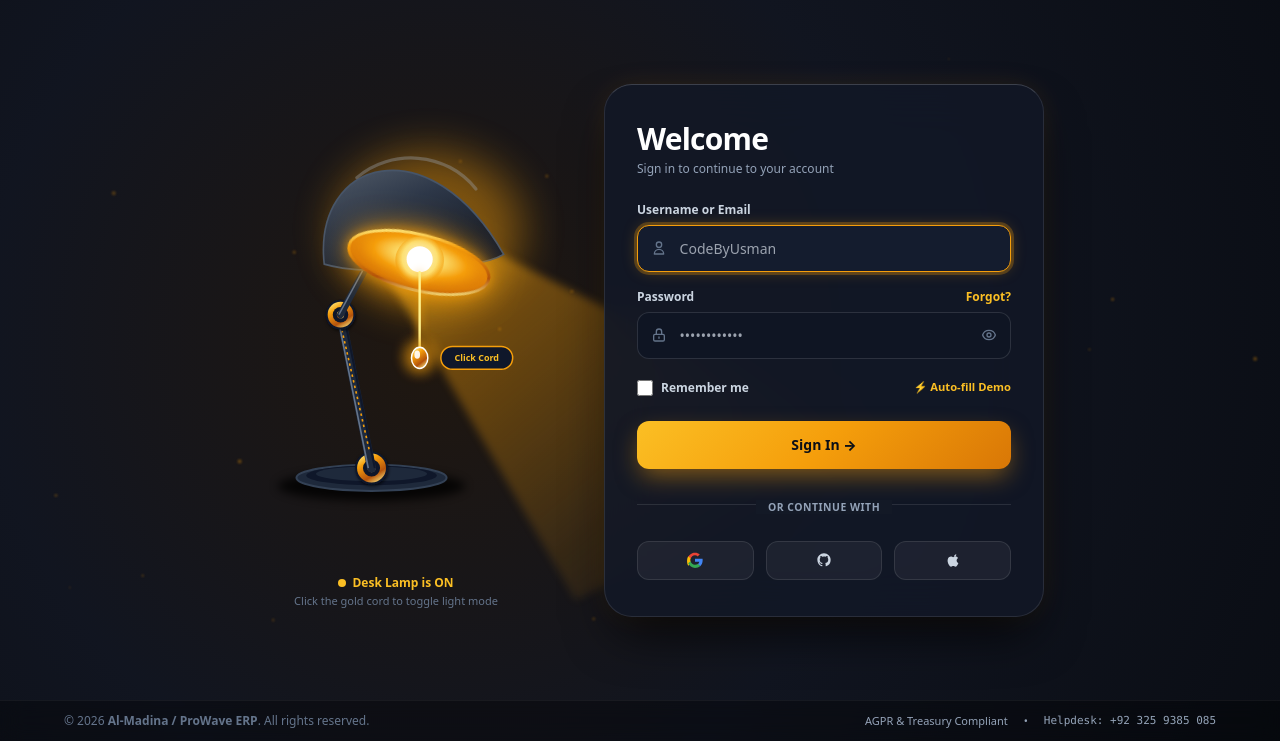
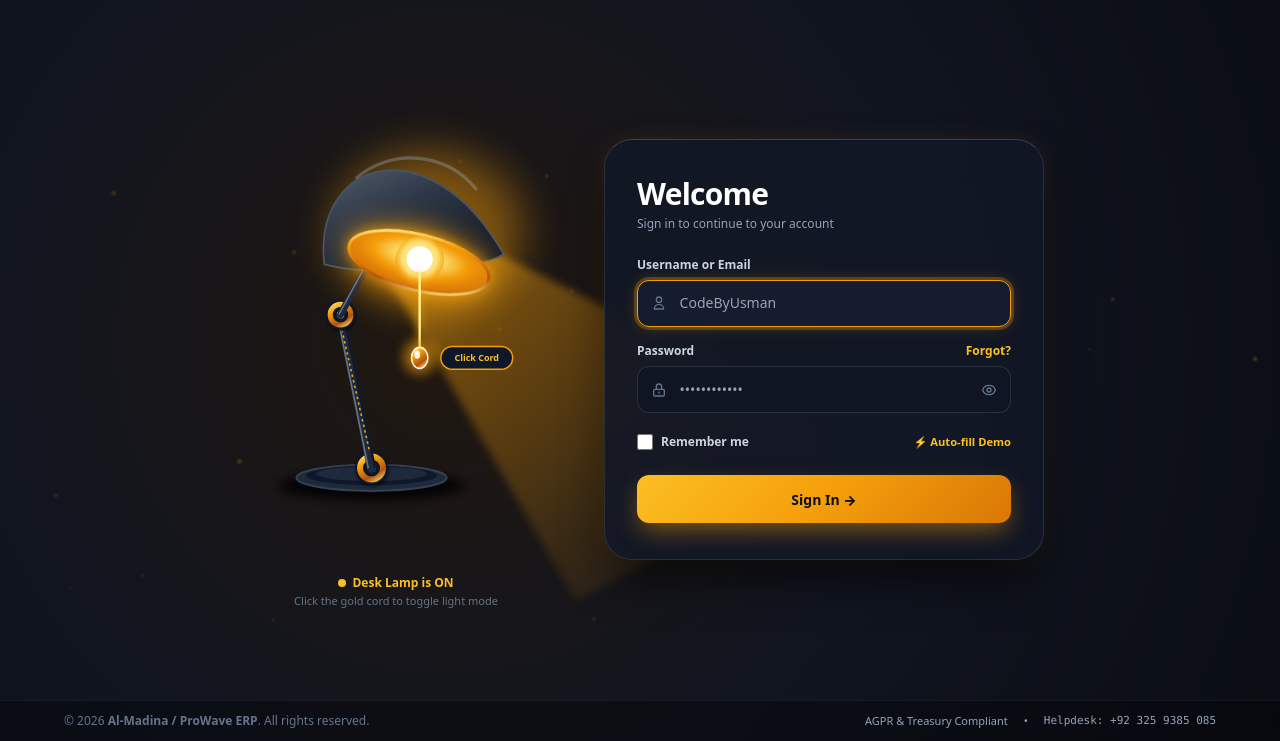
Before and after one commit to muhammadwaleed12236/tendermanagement, a Laravel app: page /login in a window 1280 px wide. Shown: the part 59-800 px from the top of the page. Run offline with Laravel 12, Linux system fonts and the light colour scheme; some libraries are stand-ins or nearby versions; some web fonts are replaced.

Commit message:
fix: remove or continue with social login buttons from login card

```diff
--- a/resources/views/auth/login.blade.php
+++ b/resources/views/auth/login.blade.php
@@ -114,49 +114,6 @@
                 <span>Sign In &rarr;</span>
             </button>
         </div>
-
-        <!-- Divider Strip -->
-        <div style="position: relative; text-align: center; margin: 0.5rem 0;">
-            <div style="position: absolute; inset: 0; display: flex; align-items: center;">
-                <div style="width: 100%; border-top: 1px solid rgba(255,255,255,0.1);"></div>
-            </div>
-            <span style="position: relative; padding: 0 0.75rem; background: #131926; font-size: 0.65rem; font-weight: 700; text-transform: uppercase; letter-spacing: 0.05em; color: #94a3b8;">
-                Or continue with
-            </span>
-        </div>
-
-        <!-- Social Buttons -->
-        <div style="display: grid; grid-template-columns: repeat(3, minmax(0, 1fr)); gap: 0.75rem;">
-            <!-- Google -->
-            <button type="button"
-                    onclick="alert('Google SSO Auth is linked.')"
-                    class="social-btn" title="Sign In with Google">
-                <svg style="width: 1rem; height: 1rem;" viewBox="0 0 24 24">
-                    <path fill="#EA4335" d="M12 5c1.6 0 3 .6 4.1 1.6l3.1-3.1C17.3 1.8 14.8 1 12 1 7.4 1 3.6 3.6 1.7 7.4l3.7 2.9C6.3 7.3 8.9 5 12 5z"/>
-                    <path fill="#4285F4" d="M23.5 12.3c0-.8-.1-1.7-.2-2.3H12v4.6h6.5c-.3 1.5-1.1 2.8-2.4 3.7l3.7 2.9c2.2-2 3.7-5.1 3.7-8.9z"/>
-                    <path fill="#FBBC05" d="M5.4 14.7c-.2-.7-.4-1.6-.4-2.7 0-1 .2-1.9.4-2.7L1.7 6.4C.6 8.5 0 10.9 0 13.5s.6 5 1.7 7.1l3.7-2.9z"/>
-                    <path fill="#34A853" d="M12 24c3.2 0 6-1.1 8-3l-3.7-2.9c-1.1.7-2.5 1.2-4.3 1.2-3.1 0-5.7-2.3-6.6-5.3L1.7 17C3.6 20.8 7.4 24 12 24z"/>
-                </svg>
-            </button>
-
-            <!-- GitHub -->
-            <button type="button"
-                    onclick="alert('GitHub Auth is linked.')"
-                    class="social-btn" title="Sign In with GitHub">
-                <svg style="width: 1rem; height: 1rem; fill: #cbd5e1;" viewBox="0 0 24 24">
-                    <path fill-rule="evenodd" clip-rule="evenodd" d="M12 2C6.477 2 2 6.484 2 12.017c0 4.425 2.865 8.18 6.839 9.504.5.092.682-.217.682-.483 0-.237-.008-.868-.013-1.703-2.782.605-3.369-1.343-3.369-1.343-.454-1.158-1.11-1.466-1.11-1.466-.908-.62.069-.608.069-.608 1.003.07 1.53 1.032 1.53 1.032.892 1.53 2.341 1.088 2.91.832.092-.647.35-1.088.636-1.338-2.22-.253-4.555-1.113-4.555-4.951 0-1.093.39-1.988 1.029-2.688-.103-.253-.446-1.272.098-2.65 0 0 .84-.27 2.75 1.026A9.564 9.564 0 0112 6.844c.85.004 1.705.115 2.504.337 1.909-1.296 2.747-1.027 2.747-1.027.546 1.379.202 2.398.1 2.651.64.7 1.028 1.595 1.028 2.688 0 3.848-2.339 4.695-4.566 4.943.359.309.678.92.678 1.855 0 1.338-.012 2.419-.012 2.747 0 .268.18.58.688.482A10.019 10.019 0 0022 12.017C22 6.484 17.522 2 12 2z"/>
-                </svg>
-            </button>
-
-            <!-- Apple -->
-            <button type="button"
-                    onclick="alert('Apple ID sign in is linked.')"
-                    class="social-btn" title="Sign In with Apple">
-                <svg style="width: 1rem; height: 1rem; fill: #cbd5e1;" viewBox="0 0 24 24">
-                    <path d="M18.71 19.5c-.83 1.24-1.71 2.45-3.05 2.47-1.34.03-1.77-.79-3.29-.79-1.53 0-2 .77-3.27.82-1.31.05-2.3-1.32-3.14-2.53C4.25 17 2.94 12.45 4.7 9.39c.87-1.52 2.43-2.48 4.12-2.51 1.28-.02 2.5.87 3.29.87.78 0 2.26-1.07 3.81-.91.65.03 2.47.26 3.64 1.98-.09.06-2.17 1.28-2.15 3.81.03 3.02 2.65 4.03 2.68 4.04-.03.07-.42 1.44-1.38 2.83M15.97 6.33c.62-.75 1.04-1.8 1.01-2.85-.9.04-2 .6-2.65 1.35-.58.67-1.09 1.74-1.01 2.79 1 .08 2.03-.54 2.65-1.29z"/>
-                </svg>
-            </button>
-        </div>
     </form>
 
     <!-- Password Visibility & Demo Script -->
```
